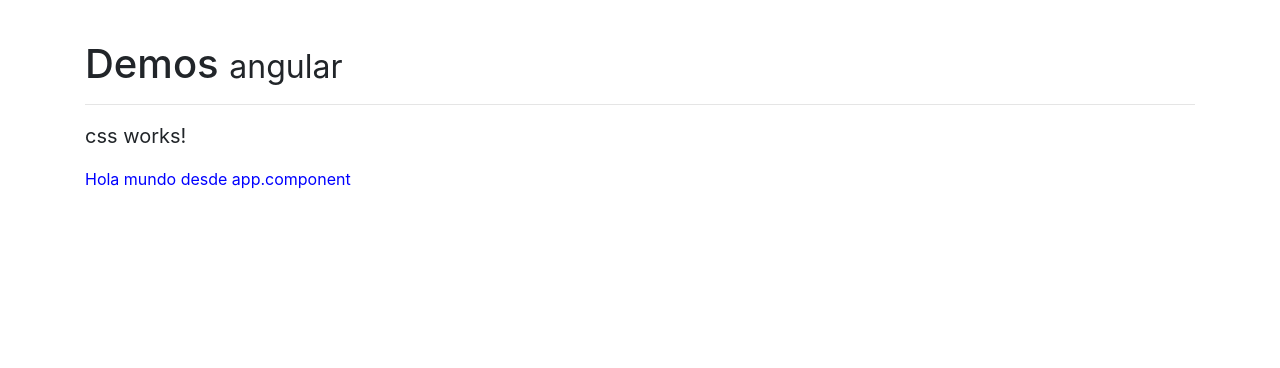
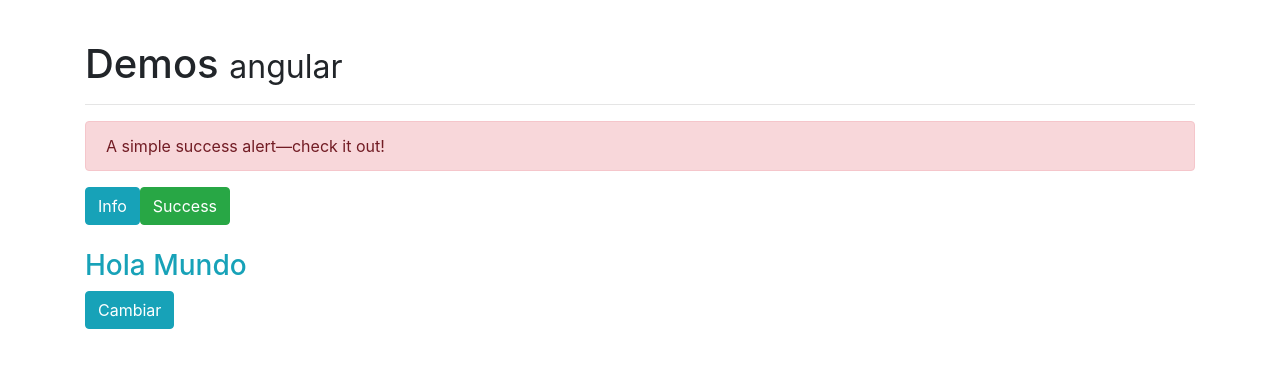
Before and after one commit to miancaron/06-miscelaneos, an Angular app: page / in a window 1280 px wide. Shown: the top 368 px of the page. Built offline with nearby package versions, Linux system fonts and the light colour scheme.

Commit message:
uso de la directiva ngClass para cambiar la clase de una etiqueta html

```diff
--- a/src/app/app.component.html
+++ b/src/app/app.component.html
@@ -5,10 +5,8 @@
 
     <!-- <app-ng-style></app-ng-style> -->
 
-    <app-css></app-css>
+    <!-- <app-css></app-css> -->
 
-    <p>
-        Hola mundo desde app.component
-    </p>
+    <app-clases></app-clases>
 
 </div>
--- a/src/app/app.module.ts
+++ b/src/app/app.module.ts
@@ -4,12 +4,14 @@
 import { AppComponent } from './app.component';
 import { NgStyleComponent } from './components/ng-style/ng-style.component';
 import { CssComponent } from './components/css/css.component';
+import { ClasesComponent } from './components/clases/clases.component';
 
 @NgModule({
   declarations: [
     AppComponent,
     NgStyleComponent,
-    CssComponent
+    CssComponent,
+    ClasesComponent
   ],
   imports: [
     BrowserModule
--- /dev/null
+++ b/src/app/components/clases/clases.component.html
@@ -0,0 +1,27 @@
+<!-- <div class="alert alert-success" role="alert">
+    A simple success alert—check it out!
+</div> -->
+
+<!-- Lo que va dentro del ngClass se añade a lo que hay en class -->
+<!-- <div [ngClass]="'alert-info'" class="alert" role="alert">
+    A simple success alert—check it out!
+</div> -->
+
+<!-- alerta es una variable de la clase -->
+<div [ngClass]="alerta" class="alert" role="alert">
+    A simple success alert—check it out!
+</div>
+
+<button type="button" class="btn btn-info" (click)="alerta = 'alert-info'"> Info </button>
+<button type="button" class="btn btn-success" (click)="alerta = 'alert-success'"> Success </button>
+
+<br>
+<br>
+
+<h3 [ngClass]=" { 'text-danger': propiedades.danger, 'text-info': !propiedades.danger } ">
+    Hola Mundo
+</h3>
+
+<button (click)="propiedades.danger = !propiedades.danger" type="button" name="button" class="btn btn-danger" [ngClass]="{ 'btn-danger': propiedades.danger, 'btn-info': !propiedades.danger }">
+    Cambiar
+</button>
--- /dev/null
+++ b/src/app/components/clases/clases.component.ts
@@ -0,0 +1,20 @@
+import { Component, OnInit } from '@angular/core';
+
+@Component({
+  selector: 'app-clases',
+  templateUrl: './clases.component.html'
+})
+export class ClasesComponent implements OnInit {
+
+  alerta: string = "alert-danger";
+
+  propiedades: any = {
+    danger: false
+  }
+
+  constructor() { }
+
+  ngOnInit(): void {
+  }
+
+}
```
